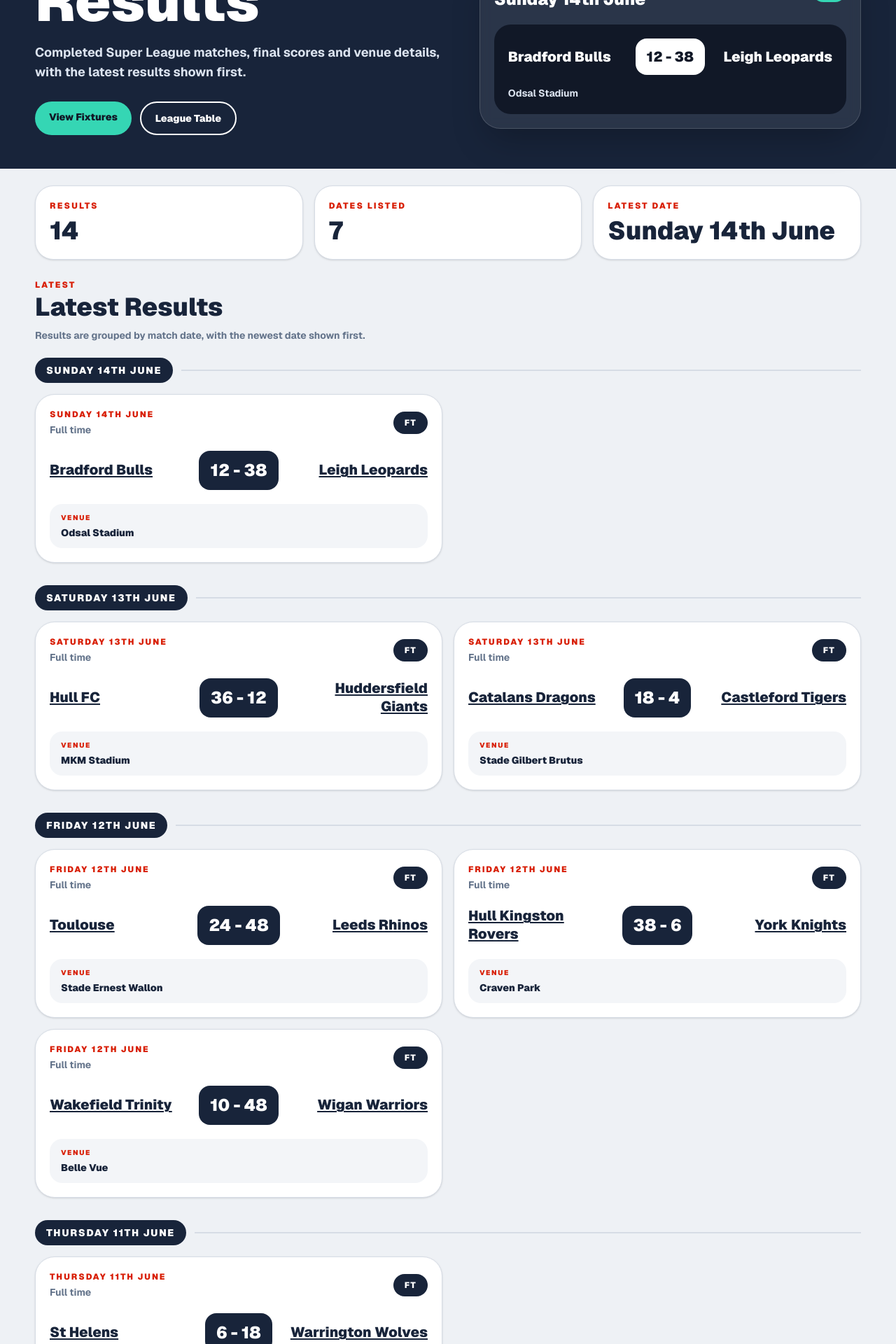
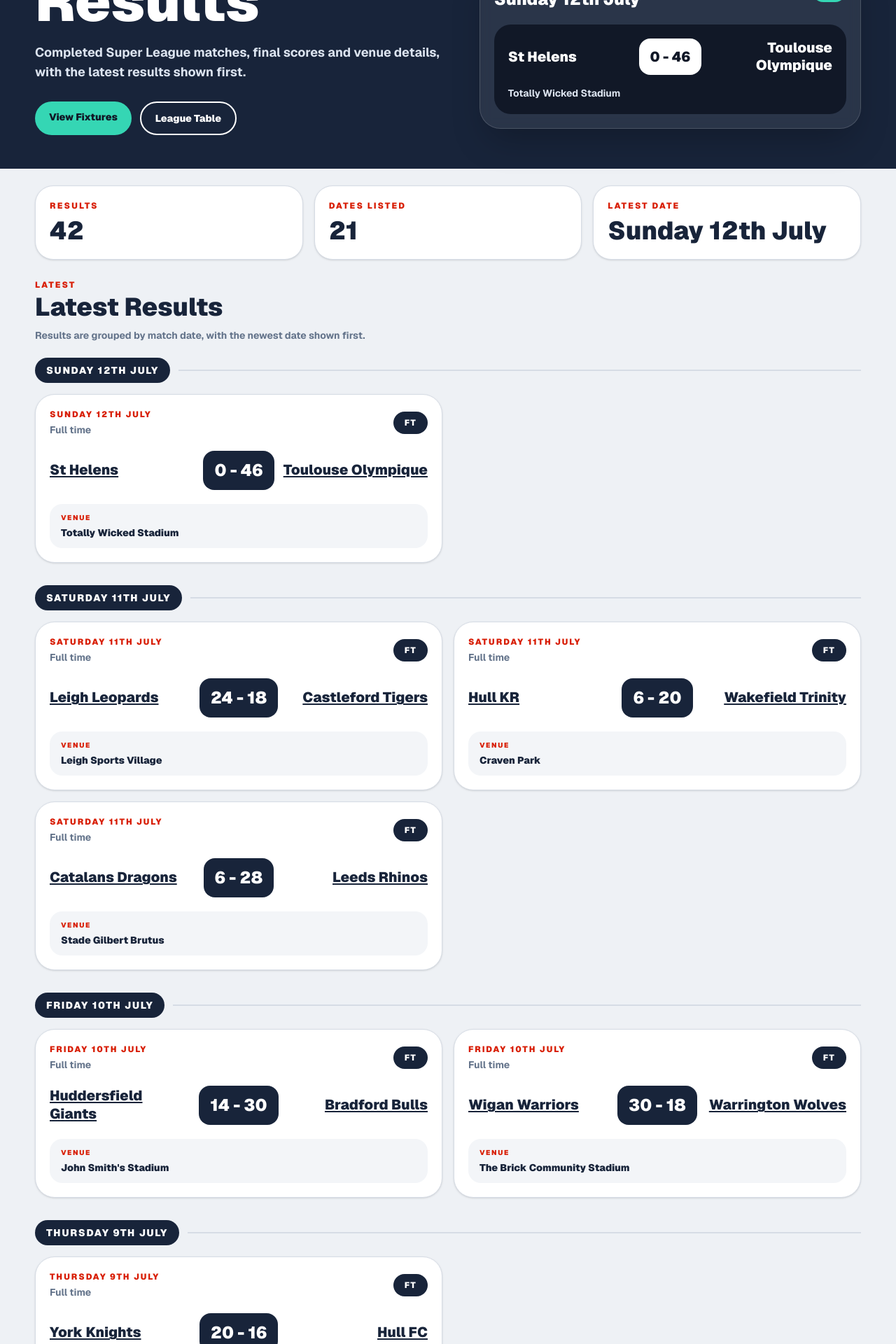
Before and after one commit to acannon76/rugby-league-supporter-web, a Next.js app: page /results in a window 1280 px wide. Shown: the part 200-2120 px from the top of the page at 70% size. Built offline with nearby package versions, Linux system fonts and the light colour scheme.

Commit message:
league and fixture update

```diff
--- a/src/app/results/page.tsx
+++ b/src/app/results/page.tsx
@@ -396,7 +396,7 @@
     return dateCompare;
   }
 
-  return getKickOffSortValue(b.kickOff) - getKickOffSortValue(a.kickOff);
+  return getKickOffSortValue(a.kickOff) - getKickOffSortValue(b.kickOff);
 }
 
 function getKickOffSortValue(kickOff: string) {
--- a/src/data/fixturesData.ts
+++ b/src/data/fixturesData.ts
@@ -178,7 +178,7 @@
         home: "Bradford Bulls",
         away: "Leigh Leopards",
         homeScore: 12,
-  awayScore: 38,
+        awayScore: 38,
         venue: "Odsal Stadium",
       },
     ],
@@ -188,10 +188,12 @@
     sortDate: "2026-06-18",
     games: [
       {
-        status: "20:00",
+        status: "FT",
         kickOff: "20:00",
         home: "Warrington Wolves",
         away: "Leeds Rhinos",
+        homeScore: 6,
+        awayScore: 34,
         venue: "Halliwell Jones Stadium",
       },
     ],
@@ -201,17 +203,21 @@
     sortDate: "2026-06-19",
     games: [
       {
-        status: "20:00",
+        status: "FT",
         kickOff: "20:00",
         home: "Hull FC",
         away: "Wakefield Trinity",
+        homeScore: 10,
+        awayScore: 36,
         venue: "MKM Stadium",
       },
       {
-        status: "20:00",
+        status: "FT",
         kickOff: "20:00",
-        home: "Hull Kingston Rovers",
+        home: "Hull KR",
         away: "Leigh Leopards",
+        homeScore: 22,
+        awayScore: 8,
         venue: "Craven Park",
       },
     ],
@@ -221,24 +227,30 @@
     sortDate: "2026-06-20",
     games: [
       {
-        status: "15:00",
+        status: "FT",
         kickOff: "15:00",
         home: "York Knights",
         away: "Wigan Warriors",
+        homeScore: 20,
+        awayScore: 72,
         venue: "LNER Community Stadium",
       },
       {
-        status: "18:00",
+        status: "FT",
         kickOff: "18:00",
         home: "Catalans Dragons",
         away: "Bradford Bulls",
+        homeScore: 34,
+        awayScore: 24,
         venue: "Stade Gilbert Brutus",
       },
       {
-        status: "20:00",
+        status: "FT",
         kickOff: "20:00",
         home: "Castleford Tigers",
-        away: "Toulouse",
+        away: "Toulouse Olympique",
+        homeScore: 36,
+        awayScore: 18,
         venue: "The Jungle",
       },
     ],
@@ -248,10 +260,12 @@
     sortDate: "2026-06-21",
     games: [
       {
-        status: "15:00",
+        status: "FT",
         kickOff: "15:00",
         home: "St Helens",
         away: "Huddersfield Giants",
+        homeScore: 38,
+        awayScore: 6,
         venue: "Totally Wicked Stadium",
       },
     ],
@@ -261,10 +275,12 @@
     sortDate: "2026-06-25",
     games: [
       {
-        status: "20:00",
+        status: "FT",
         kickOff: "20:00",
         home: "Warrington Wolves",
         away: "Catalans Dragons",
+        homeScore: 18,
+        awayScore: 16,
         venue: "Halliwell Jones Stadium",
       },
     ],
@@ -274,17 +290,21 @@
     sortDate: "2026-06-26",
     games: [
       {
-        status: "20:00",
+        status: "FT",
         kickOff: "20:00",
         home: "Castleford Tigers",
         away: "York Knights",
+        homeScore: 14,
+        awayScore: 20,
         venue: "The Jungle",
       },
       {
-        status: "20:00",
+        status: "FT",
         kickOff: "20:00",
         home: "Leeds Rhinos",
-        away: "Hull Kingston Rovers",
+        away: "Hull KR",
+        homeScore: 34,
+        awayScore: 8,
         venue: "Headingley Stadium",
       },
     ],
@@ -294,25 +314,31 @@
     sortDate: "2026-06-27",
     games: [
       {
-        status: "15:00",
+        status: "FT",
         kickOff: "15:00",
         home: "Hull FC",
         away: "Wigan Warriors",
+        homeScore: 16,
+        awayScore: 20,
         venue: "MKM Stadium",
       },
       {
-        status: "20:00",
+        status: "FT",
+        kickOff: "20:00",
+        home: "Toulouse Olympique",
+        away: "Leigh Leopards",
+        homeScore: 16,
+        awayScore: 40,
+        venue: "Stade Ernest Wallon",
+      },
+      {
+        status: "FT",
         kickOff: "20:00",
         home: "Bradford Bulls",
         away: "St Helens",
+        homeScore: 10,
+        awayScore: 40,
         venue: "Odsal Stadium",
-      },
-      {
-        status: "20:00",
-        kickOff: "20:00",
-        home: "Toulouse",
-        away: "Leigh Leopards",
-        venue: "Stade Ernest Wallon",
       },
     ],
   },
@@ -321,10 +347,12 @@
     sortDate: "2026-06-28",
     games: [
       {
-        status: "15:00",
+        status: "FT",
         kickOff: "15:00",
         home: "Wakefield Trinity",
         away: "Huddersfield Giants",
+        homeScore: 29,
+        awayScore: 23,
         venue: "Belle Vue",
       },
     ],
@@ -334,31 +362,39 @@
     sortDate: "2026-07-04",
     games: [
       {
-        status: "12:30",
+        status: "FT",
         kickOff: "12:30",
         home: "Huddersfield Giants",
         away: "York Knights",
+        homeScore: 24,
+        awayScore: 36,
         venue: "John Smith's Stadium",
       },
       {
-        status: "15:00",
+        status: "FT",
         kickOff: "15:00",
-        home: "Hull Kingston Rovers",
+        home: "Hull KR",
         away: "Hull FC",
+        homeScore: 26,
+        awayScore: 12,
         venue: "Craven Park",
       },
       {
-        status: "17:30",
+        status: "FT",
         kickOff: "17:30",
         home: "Leigh Leopards",
         away: "Warrington Wolves",
+        homeScore: 24,
+        awayScore: 6,
         venue: "Leigh Sports Village",
       },
       {
-        status: "20:00",
+        status: "FT",
         kickOff: "20:00",
         home: "Catalans Dragons",
-        away: "Toulouse",
+        away: "Toulouse Olympique",
+        homeScore: 18,
+        awayScore: 60,
         venue: "Stade Gilbert Brutus",
       },
     ],
@@ -368,24 +404,30 @@
     sortDate: "2026-07-05",
     games: [
       {
-        status: "12:30",
+        status: "FT",
         kickOff: "12:30",
         home: "Wakefield Trinity",
         away: "Castleford Tigers",
+        homeScore: 48,
+        awayScore: 6,
         venue: "Belle Vue",
       },
       {
-        status: "15:00",
+        status: "FT",
         kickOff: "15:00",
         home: "Leeds Rhinos",
         away: "Bradford Bulls",
+        homeScore: 50,
+        awayScore: 16,
         venue: "Headingley Stadium",
       },
       {
-        status: "17:30",
+        status: "FT",
         kickOff: "17:30",
         home: "Wigan Warriors",
         away: "St Helens",
+        homeScore: 16,
+        awayScore: 14,
         venue: "The Brick Community Stadium",
       },
     ],
@@ -395,10 +437,12 @@
     sortDate: "2026-07-09",
     games: [
       {
-        status: "20:00",
+        status: "FT",
         kickOff: "20:00",
         home: "York Knights",
         away: "Hull FC",
+        homeScore: 20,
+        awayScore: 16,
         venue: "LNER Community Stadium",
       },
     ],
@@ -408,17 +452,21 @@
     sortDate: "2026-07-10",
     games: [
       {
-        status: "20:00",
+        status: "FT",
         kickOff: "20:00",
         home: "Huddersfield Giants",
         away: "Bradford Bulls",
+        homeScore: 14,
+        awayScore: 30,
         venue: "John Smith's Stadium",
       },
       {
-        status: "20:00",
+        status: "FT",
         kickOff: "20:00",
         home: "Wigan Warriors",
         away: "Warrington Wolves",
+        homeScore: 30,
+        awayScore: 18,
         venue: "The Brick Community Stadium",
       },
     ],
@@ -428,24 +476,30 @@
     sortDate: "2026-07-11",
     games: [
       {
-        status: "15:00",
+        status: "FT",
         kickOff: "15:00",
         home: "Leigh Leopards",
         away: "Castleford Tigers",
+        homeScore: 24,
+        awayScore: 18,
         venue: "Leigh Sports Village",
       },
       {
-        status: "17:30",
+        status: "FT",
         kickOff: "17:30",
-        home: "Hull Kingston Rovers",
+        home: "Hull KR",
         away: "Wakefield Trinity",
+        homeScore: 6,
+        awayScore: 20,
         venue: "Craven Park",
       },
       {
-        status: "20:00",
+        status: "FT",
         kickOff: "20:00",
         home: "Catalans Dragons",
         away: "Leeds Rhinos",
+        homeScore: 6,
+        awayScore: 28,
         venue: "Stade Gilbert Brutus",
       },
     ],
@@ -455,10 +509,12 @@
     sortDate: "2026-07-12",
     games: [
       {
-        status: "15:00",
+        status: "FT",
         kickOff: "15:00",
         home: "St Helens",
-        away: "Toulouse",
+        away: "Toulouse Olympique",
+        homeScore: 0,
+        awayScore: 46,
         venue: "Totally Wicked Stadium",
       },
     ],
--- a/src/data/leagueTableData.ts
+++ b/src/data/leagueTableData.ts
@@ -16,168 +16,168 @@
     position: 1,
     team: "Leeds Rhinos",
     slug: "leeds-rhinos",
-    played: 14,
-    won: 11,
+    played: 18,
+    won: 15,
     lost: 3,
     drawn: 0,
-    pointsFor: 476,
-    pointsAgainst: 220,
+    pointsFor: 622,
+    pointsAgainst: 256,
+    points: 30,
+  },
+  {
+    position: 2,
+    team: "Wigan Warriors",
+    slug: "wigan-warriors",
+    played: 18,
+    won: 13,
+    lost: 5,
+    drawn: 0,
+    pointsFor: 525,
+    pointsAgainst: 349,
+    points: 26,
+  },
+  {
+    position: 3,
+    team: "Wakefield Trinity",
+    slug: "wakefield-trinity",
+    played: 18,
+    won: 13,
+    lost: 5,
+    drawn: 0,
+    pointsFor: 477,
+    pointsAgainst: 314,
+    points: 26,
+  },
+  {
+    position: 4,
+    team: "Warrington Wolves",
+    slug: "warrington-wolves",
+    played: 17,
+    won: 12,
+    lost: 5,
+    drawn: 0,
+    pointsFor: 432,
+    pointsAgainst: 288,
+    points: 24,
+  },
+  {
+    position: 5,
+    team: "Hull Kingston Rovers",
+    slug: "hull-kingston-rovers",
+    played: 17,
+    won: 11,
+    lost: 6,
+    drawn: 0,
+    pointsFor: 502,
+    pointsAgainst: 269,
     points: 22,
   },
   {
-    position: 2,
-    team: "Warrington Wolves",
-    slug: "warrington-wolves",
-    played: 13,
+    position: 6,
+    team: "Leigh Leopards",
+    slug: "leigh-leopards",
+    played: 18,
     won: 11,
-    lost: 2,
+    lost: 7,
     drawn: 0,
-    pointsFor: 384,
-    pointsAgainst: 184,
+    pointsFor: 398,
+    pointsAgainst: 344,
     points: 22,
   },
   {
-    position: 3,
-    team: "Hull Kingston Rovers",
-    slug: "hull-kingston-rovers",
-    played: 13,
-    won: 9,
-    lost: 4,
-    drawn: 0,
-    pointsFor: 440,
-    pointsAgainst: 195,
-    points: 18,
-  },
-  {
-    position: 4,
-    team: "Wigan Warriors",
-    slug: "wigan-warriors",
-    played: 14,
-    won: 9,
-    lost: 5,
-    drawn: 0,
-    pointsFor: 387,
-    pointsAgainst: 281,
-    points: 18,
-  },
-  {
-    position: 5,
-    team: "Wakefield Trinity",
-    slug: "wakefield-trinity",
-    played: 14,
-    won: 9,
-    lost: 5,
-    drawn: 0,
-    pointsFor: 344,
-    pointsAgainst: 269,
-    points: 18,
-  },
-  {
-    position: 6,
+    position: 7,
     team: "St Helens",
     slug: "st-helens",
-    played: 14,
-    won: 9,
-    lost: 5,
+    played: 18,
+    won: 11,
+    lost: 7,
     drawn: 0,
-    pointsFor: 310,
-    pointsAgainst: 292,
-    points: 18,
-  },
-  {
-    position: 7,
-    team: "Leigh Leopards",
-    slug: "leigh-leopards",
-    played: 14,
-    won: 8,
-    lost: 6,
-    drawn: 0,
-    pointsFor: 302,
-    pointsAgainst: 282,
-    points: 16,
+    pointsFor: 402,
+    pointsAgainst: 370,
+    points: 22,
   },
   {
     position: 8,
     team: "Catalans Dragons",
     slug: "catalans-dragons",
-    played: 14,
-    won: 7,
-    lost: 7,
+    played: 18,
+    won: 8,
+    lost: 10,
     drawn: 0,
-    pointsFor: 297,
-    pointsAgainst: 409,
-    points: 14,
+    pointsFor: 371,
+    pointsAgainst: 539,
+    points: 16,
   },
   {
     position: 9,
-    team: "Hull FC",
-    slug: "hull-fc",
-    played: 14,
-    won: 5,
-    lost: 9,
+    team: "Toulouse",
+    slug: "toulouse",
+    played: 18,
+    won: 6,
+    lost: 12,
     drawn: 0,
-    pointsFor: 241,
-    pointsAgainst: 273,
-    points: 10,
+    pointsFor: 386,
+    pointsAgainst: 458,
+    points: 12,
   },
   {
     position: 10,
-    team: "Bradford Bulls",
-    slug: "bradford-bulls",
-    played: 14,
-    won: 5,
-    lost: 9,
+    team: "York Knights",
+    slug: "york-knights",
+    played: 18,
+    won: 6,
+    lost: 12,
     drawn: 0,
-    pointsFor: 262,
-    pointsAgainst: 383,
-    points: 10,
+    pointsFor: 352,
+    pointsAgainst: 527,
+    points: 12,
   },
   {
     position: 11,
-    team: "Castleford Tigers",
-    slug: "castleford-tigers",
-    played: 14,
-    won: 5,
-    lost: 9,
+    team: "Bradford Bulls",
+    slug: "bradford-bulls",
+    played: 18,
+    won: 6,
+    lost: 12,
     drawn: 0,
-    pointsFor: 248,
-    pointsAgainst: 414,
-    points: 10,
+    pointsFor: 342,
+    pointsAgainst: 521,
+    points: 12,
   },
   {
     position: 12,
-    team: "Toulouse",
-    slug: "toulouse",
-    played: 14,
-    won: 4,
-    lost: 10,
+    team: "Castleford Tigers",
+    slug: "castleford-tigers",
+    played: 18,
+    won: 6,
+    lost: 12,
     drawn: 0,
-    pointsFor: 246,
-    pointsAgainst: 364,
-    points: 8,
+    pointsFor: 322,
+    pointsAgainst: 524,
+    points: 12,
   },
   {
     position: 13,
-    team: "York Knights",
-    slug: "york-knights",
-    played: 14,
-    won: 3,
-    lost: 11,
+    team: "Hull FC",
+    slug: "hull-fc",
+    played: 18,
+    won: 5,
+    lost: 13,
     drawn: 0,
-    pointsFor: 256,
-    pointsAgainst: 401,
-    points: 6,
+    pointsFor: 295,
+    pointsAgainst: 375,
+    points: 10,
   },
   {
     position: 14,
     team: "Huddersfield Giants",
     slug: "huddersfield-giants",
-    played: 14,
+    played: 18,
     won: 2,
-    lost: 12,
+    lost: 16,
     drawn: 0,
-    pointsFor: 210,
-    pointsAgainst: 436,
+    pointsFor: 277,
+    pointsAgainst: 569,
     points: 4,
   },
 ];
```
